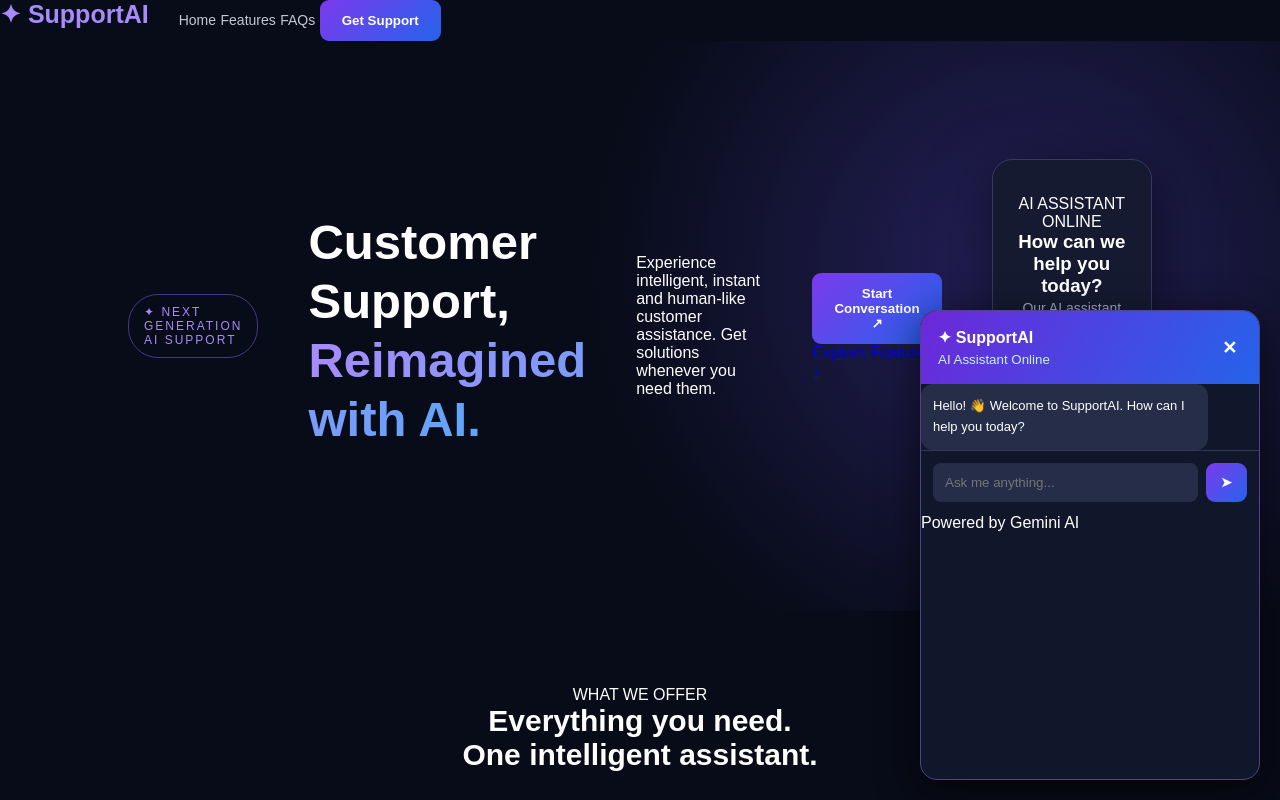
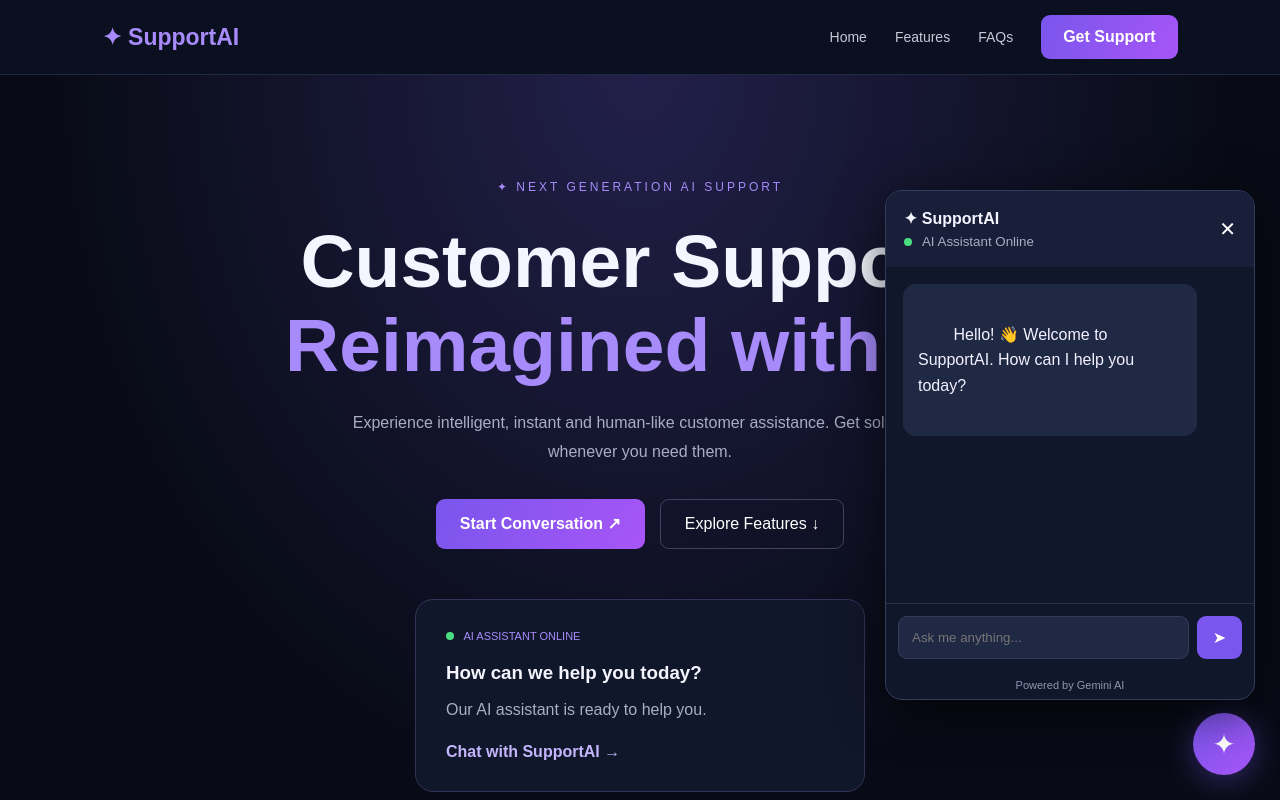
Before and after one commit to prajwals18pro/supportai-chatbot, a plain HTML site: page index.html in a window 1280 px wide. Both pictures are taken after a click on the button "Get Support". Shown: the top 800 px of the page. Drawn offline with Linux system fonts and the light colour scheme.

Commit message:
Update style.css

```diff
--- a/style.css
+++ b/style.css
@@ -2,7 +2,6 @@
   margin: 0;
   padding: 0;
   box-sizing: border-box;
-    font-family: Arial, sans-serif;
   }
 
 html {
@@ -10,141 +9,159 @@ html {
 }
 
 body {
-    background: #080b18;
-    color: white;
+background: #080b16;
+color: #f5f5ff;
+font-family: Arial, sans-serif;
 }
 
-header {
+button, a {
+cursor: pointer;
+font: inherit;
+}
+
+.navbar {
 height: 75px;
+padding: 0 8%;
 display: flex;
 align-items: center;
 justify-content: space-between;
-    padding: 0 7%;
-    background: #0d1225;
-    border-bottom: 1px solid #252b45;
+background: #0b1020;
+border-bottom: 1px solid #202943;
+position: sticky;
+top: 0;
+z-index: 10;
 }
 
 .logo {
-    font-size: 25px;
+color: #a78bfa;
+font-size: 23px;
 font-weight: bold;
+}
+
+.nav-links {
+display: flex;
+align-items: center;
+gap: 28px;
+}
+
+.nav-links a {
+text-decoration: none;
+color: #c5c8d8;
+font-size: 14px;
+}
+
+.nav-links a:hover {
 color: #a78bfa;
 }
 
-nav {
-    display: flex;
-    gap: 30px;
+.nav-btn, .primary-btn {
+background: linear-gradient(120deg, #7956ed, #a855f7);
+border: none;
+padding: 13px 22px;
+border-radius: 9px;
+color: white;
+font-weight: bold;
 }
 
-nav a {
-    color: #c4c7d4;
-    text-decoration: none;
-    font-size: 14px;
+.hero {
+text-align: center;
+padding: 105px 20px 85px;
+background: radial-gradient(ellipse at top, #22204a 0%, #080b16 65%);
 }
 
-nav a:hover {
+.badge, .section-label {
+color: #a78bfa;
+font-size: 12px;
+letter-spacing: 3px;
+margin-bottom: 25px;
+}
+
+.hero h1 {
+font-size: clamp(40px, 7vw, 75px);
+line-height: 1.12;
+margin-bottom: 22px;
+}
+
+.hero h1 span, h2 span {
 color: #a78bfa;
 }
 
-button {
-    cursor: pointer;
-    border: none;
-    border-radius: 9px;
-    background: linear-gradient(135deg, #7c3aed, #2563eb);
-    color: white;
-    padding: 13px 22px;
-    font-weight: bold;
-    transition: 0.3s;
+.hero > p {
+max-width: 600px;
+margin: auto;
+line-height: 1.8;
+color: #a8aec4;
 }
 
-button:hover {
-    transform: translateY(-2px);
-    opacity: 0.9;
+.hero-buttons {
+margin: 32px 0 50px;
+display: flex;
+justify-content: center;
+gap: 15px;
+flex-wrap: wrap;
 }
 
-.hero {
-    min-height: 570px;
-    display: flex;
-    align-items: center;
-    justify-content: space-between;
-    padding: 70px 10%;
-    gap: 50px;
-    background:
-    radial-gradient(circle at 80% 40%, #25205a 0%, transparent 40%),
-    #080b18;
+.primary-btn, .secondary-btn {
+padding: 15px 24px;
+border-radius: 9px;
+text-decoration: none;
 }
 
-.hero-content {
-    max-width: 550px;
-}
-
-.badge {
-    color: #a78bfa;
-    font-size: 12px;
-    letter-spacing: 2px;
-    border: 1px solid #49358b;
-    padding: 10px 15px;
-    border-radius: 30px;
-}
-
-.hero h1 {
-    font-size: 49px;
-    line-height: 1.2;
-    margin: 30px 0 20px;
-}
-
-.hero h1 span {
-    background: linear-gradient(90deg, #a78bfa, #60a5fa);
-    -webkit-background-clip: text;
-    color: transparent;
-}
-
-.hero-content p {
-    color: #a5acc0;
-    line-height: 1.8;
-    margin-bottom: 30px;
+.secondary-btn {
+color: white;
+border: 1px solid #44415f;
 }
 
 .hero-card {
-    width: 310px;
-    padding: 35px 25px;
-    text-align: center;
-    background: #151a31;
-    border: 1px solid #343b60;
-    border-radius: 20px;
-    box-shadow: 0 15px 60px #0008;
+max-width: 450px;
+margin: auto;
+padding: 30px;
+border: 1px solid #35315b;
+border-radius: 18px;
+background: #11172a;
+text-align: left;
 }
 
-.bot-icon {
-    font-size: 55px;
+.status {
+color: #a78bfa;
+font-size: 11px;
 margin-bottom: 20px;
 }
 
-.hero-card h2 {
+.status span, .online-dot {
+display: inline-block;
+width: 8px;
+height: 8px;
+background: #4ade80;
+border-radius: 50%;
+margin-right: 7px;
+}
+
+.hero-card h3 {
 margin-bottom: 12px;
 }
 
-.hero-card p {
-    color: #a5acc0;
-    line-height: 1.6;
-    font-size: 14px;
-    margin-bottom: 22px;
+.hero-card p, .feature-card p {
+color: #a8aec4;
+line-height: 1.7;
 }
 
-.online {
-    margin-top: 22px;
-    font-size: 12px;
-    color: #4ade80;
+.hero-card button {
+margin-top: 20px;
+color: #c4b5fd;
+background: transparent;
+border: none;
+font-weight: bold;
 }
 
-.features {
-    padding: 75px 8%;
+.features, .faq {
+padding: 85px 8%;
 text-align: center;
 }
 
-.features h2,
-.faq h2 {
-    font-size: 30px;
-    margin-bottom: 40px;
+.features h2, .faq h2 {
+font-size: clamp(30px, 5vw, 43px);
+margin-bottom: 45px;
 }
 
 .feature-grid {
@@ -153,73 +170,100 @@ button:hover {
 gap: 20px;
 }
 
-.feature {
-    background: #12182c;
-    border: 1px solid #272f4d;
-    padding: 30px 20px;
+.feature-card {
+background: #11172a;
+border: 1px solid #242d48;
+padding: 28px 20px;
 border-radius: 15px;
-    transition: 0.3s;
+text-align: left;
 }
 
-.feature:hover {
-    transform: translateY(-7px);
-    border-color: #8b5cf6;
+.icon {
+font-size: 30px;
+margin-bottom: 22px;
 }
 
-.feature span {
-    font-size: 35px;
-}
-
-.feature h3 {
-    margin: 18px 0 12px;
-}
-
-.feature p {
-    font-size: 13px;
-    color: #a5acc0;
-    line-height: 1.7;
+.feature-card h3 {
+margin-bottom: 12px;
 }
 
 .faq {
-    padding: 70px 10%;
-    text-align: center;
+background: #0c1120;
 }
 
-.faq-item {
-    background: #151a31;
-    border: 1px solid #303957;
-    border-radius: 10px;
-    padding: 20px;
-    margin: 12px auto;
-    max-width: 700px;
-    text-align: left;
+.faq-list {
+max-width: 750px;
+margin: auto;
 }
 
-.faq-item p {
-    color: #a5acc0;
+.faq-list button {
+width: 100%;
+text-align: left;
+padding: 20px;
+margin-bottom: 12px;
+color: white;
+background: #151c30;
+border: 1px solid #29324b;
+border-radius: 10px;
+display: flex;
+justify-content: space-between;
+}
+
+.faq-list button:hover {
+border-color: #a78bfa;
+}
+
+footer {
+padding: 45px 20px;
+text-align: center;
+background: #080b16;
+}
+
+footer p {
+color: #9299b0;
 margin-top: 12px;
-    line-height: 1.6;
+}
+
+.copyright {
+font-size: 12px;
+margin-top: 25px;
+}
+
+.chat-launcher {
+position: fixed;
+bottom: 25px;
+right: 25px;
+width: 62px;
+height: 62px;
+border: none;
+border-radius: 50%;
+background: linear-gradient(135deg, #7956ed, #a855f7);
+color: white;
+font-size: 28px;
+box-shadow: 0 5px 30px #7956ed66;
+z-index: 100;
 }
 
 .chat-window {
+display: none;
 position: fixed;
-    bottom: 20px;
-    right: 20px;
-    width: 340px;
-    height: 470px;
-    background: #10172b;
-    border: 1px solid #51428b;
+bottom: 100px;
+right: 25px;
+width: 370px;
+height: 510px;
+max-height: 75vh;
+background: #10172a;
+border: 1px solid #343c5b;
 border-radius: 17px;
-    display: none;
+z-index: 101;
 flex-direction: column;
 overflow: hidden;
-    z-index: 1000;
-    box-shadow: 0 10px 40px #0009;
+box-shadow: 0 10px 50px #0009;
 }
 
 .chat-header {
-    padding: 17px;
-    background: linear-gradient(120deg, #6d28d9, #2563eb);
+padding: 18px;
+background: #191e39;
 display: flex;
 justify-content: space-between;
 align-items: center;
@@ -227,129 +271,130 @@ button:hover {
 
 .chat-header small {
 display: block;
-    margin-top: 5px;
-    color: #c4f5d6;
+margin-top: 6px;
+color: #a8aec4;
 }
 
 .chat-header button {
-    background: transparent;
-    font-size: 18px;
-    padding: 5px;
+background: none;
+color: white;
+border: none;
+font-size: 20px;
 }
 
-.chat-messages {
+.messages {
+padding: 17px;
 flex: 1;
-    padding: 15px;
 overflow-y: auto;
-    display: flex;
-    flex-direction: column;
-    gap: 12px;
 }
 
-.bot-message,
-.user-message {
-    padding: 12px;
-    border-radius: 12px;
-    max-width: 85%;
-    font-size: 13px;
+.message {
+padding: 12px 15px;
+margin-bottom: 13px;
+border-radius: 13px;
+max-width: 88%;
 line-height: 1.6;
+overflow-wrap: anywhere;
+white-space: pre-wrap;
 }
 
 .bot-message {
-    background: #252d48;
+background: #202944;
+color: #f2f1ff;
 align-self: flex-start;
 }
 
 .user-message {
-    background: #6338c9;
-    align-self: flex-end;
+background: #704ce0;
+color: white;
+margin-left: auto;
 }
 
 .chat-input {
 display: flex;
+gap: 8px;
 padding: 12px;
-    border-top: 1px solid #303957;
-    gap: 8px;
+border-top: 1px solid #29324b;
 }
 
 .chat-input input {
 flex: 1;
 min-width: 0;
-    background: #252d48;
+padding: 13px;
+background: #202944;
+border: 1px solid #343c5b;
+border-radius: 9px;
 color: white;
-    border: none;
-    padding: 12px;
-    border-radius: 8px;
 outline: none;
 }
 
 .chat-input button {
-    padding: 10px 15px;
+width: 45px;
+border: none;
+border-radius: 9px;
+color: white;
+background: #7956ed;
 }
 
-footer {
-    padding: 35px;
+.chat-footer {
 text-align: center;
-    background: #0d1225;
-    border-top: 1px solid #252b45;
-}
-
-footer h3 {
-    color: #a78bfa;
-    margin-bottom: 12px;
-}
-
-footer p {
-    color: #929bb3;
-    font-size: 13px;
-    margin: 8px;
-}
-
-.admin-panel {
-    padding: 50px 8%;
-    min-height: 400px;
-}
-
-.admin-panel h2 {
-    margin-bottom: 25px;
+padding: 8px;
+font-size: 11px;
+color: #8d96b2;
 }
 
 @media(max-width: 850px) {
-    .hero {
-        flex-direction: column;
-        text-align: center;
-        padding: 65px 7%;
-    }
-
-    .hero h1 {
-        font-size: 37px;
-    }
-
 .feature-grid {
 grid-template-columns: repeat(2, 1fr);
 }
 
-    nav {
+.nav-links {
+    gap: 12px;
+}
+
+}
+
+@media(max-width: 600px) {
+.navbar {
+padding: 0 5%;
+height: 65px;
+}
+
+.nav-links {
+    gap: 12px;
+}
+
+.nav-links a {
     display: none;
 }
+
+.nav-btn {
+    padding: 10px 13px;
+    font-size: 12px;
 }
 
-@media(max-width: 450px) {
+.hero {
+    padding: 75px 20px;
+}
+
 .feature-grid {
     grid-template-columns: 1fr;
 }
 
-    .hero-card {
-        width: 100%;
+.features, .faq {
+    padding: 65px 6%;
 }
 
 .chat-window {
-        width: calc(100% - 20px);
-        right: 10px;
-        bottom: 10px;
+    width: calc(100% - 24px);
+    height: 70vh;
+    right: 12px;
+    bottom: 85px;
 }
 
-    header {
-        padding: 0 5%;
+.chat-launcher {
+    right: 18px;
+    bottom: 18px;
 }
+
     }
```
Lines whose indentation alone changed are shown as unchanged.
